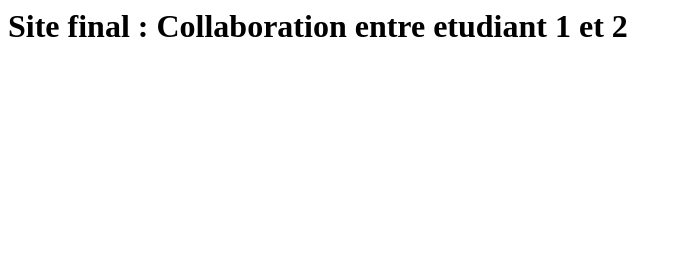
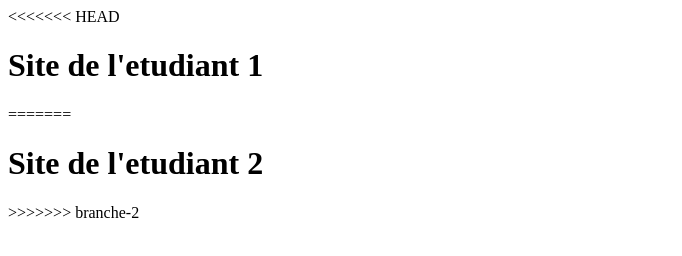
Before and after one commit to Not-reaper/Exo-github-15-04-2026, a plain HTML site: page index.html in a window 1280 px wide. Shown: the whole page, without its empty margins (0-682 px from the left). Drawn offline with Linux system fonts and the light colour scheme.

```diff
--- a/index.html
+++ b/index.html
@@ -1 +1,5 @@
-<h1>Site final : Collaboration entre etudiant 1 et 2</h1>
+<<<<<<< HEAD
+<h1>Site de l'etudiant 1</h1>
+=======
+<h1>Site de l'etudiant 2</h1>
+>>>>>>> branche-2
```
